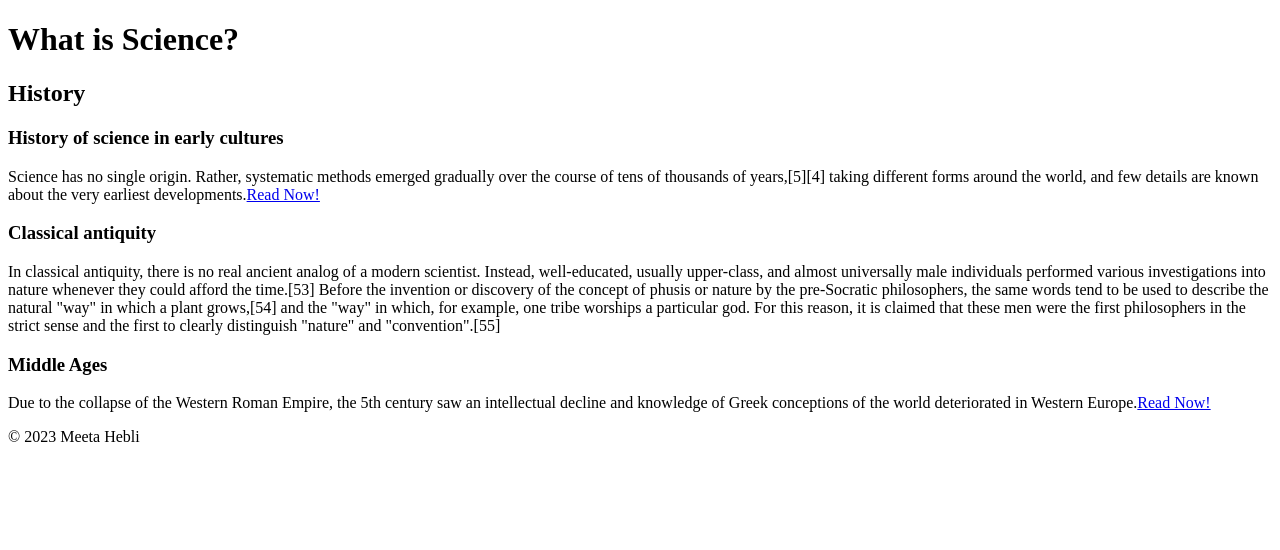
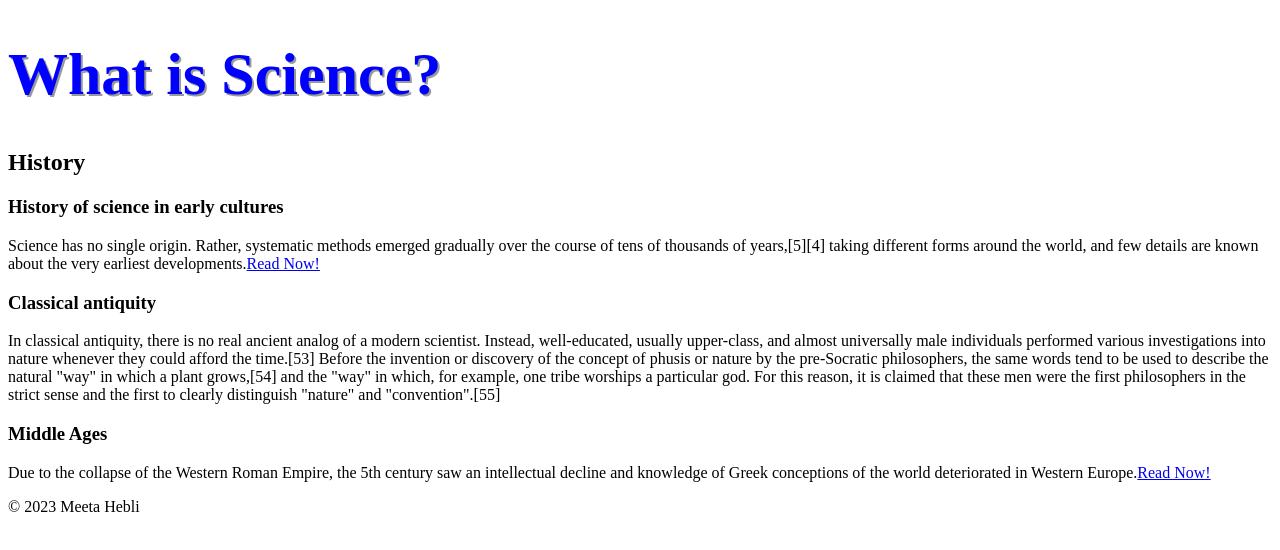
Before and after one commit to meeta30/typography-website, a plain HTML site: page index.html in a window 1280 px wide. Drawn offline with Linux system fonts and the light colour scheme.

Commit message:
style change

```diff
--- /dev/null
+++ b/css/styles.css
@@ -0,0 +1,5 @@
+h1{
+    font-size: 60px;
+    color: blue;
+    text-shadow: 2px 2px rgb(0,0,0,0.4);
+}
--- a/index.html
+++ b/index.html
@@ -3,6 +3,7 @@
 
 <head>
     <title>Science</title>
+    <link rel="stylesheet" href="/css/styles.css">
 </head>
 
 <body>
```
